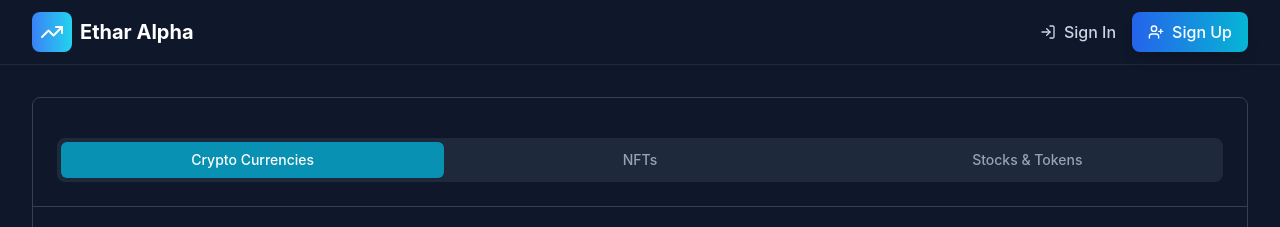
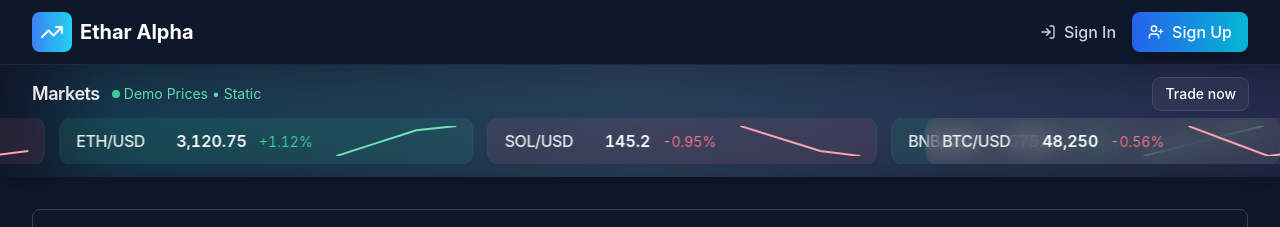
Before and after one commit to dvlprAlamin/ethar-alpha, a React (Vite) app in the folder frontend/: page / in a window 1280 px wide. Shown: the top 227 px of the page. Built offline with nearby package versions, Linux system fonts and the light colour scheme; no server answers.

Commit message:
feat: add animated crypto banner component to dashboard and landing pages
- Add new CryptoBanner component with animated ticker display
- Include framer-motion dependency for animations
- Update Dashboard and Landing pages to include the banner
- Adjust layout styling for better header display

```diff
--- a/frontend/package.json
+++ b/frontend/package.json
@@ -12,6 +12,7 @@
   "dependencies": {
     "axios": "^1.7.9",
     "clsx": "^2.1.1",
+    "framer-motion": "^12.23.12",
     "lucide-react": "^0.468.0",
     "react": "^19.1.1",
     "react-dom": "^19.1.1",
--- /dev/null
+++ b/frontend/src/components/CryptoBanner.tsx
@@ -0,0 +1,192 @@
+import React from 'react';
+import { motion } from 'framer-motion';
+import { Link } from 'react-router-dom';
+
+export type Ticker = {
+  symbol: string;
+  price: number;
+  change24h: number;
+  prices24h?: number[];
+  icon?: React.ReactNode;
+};
+
+export type CryptoBannerProps = {
+  tickers?: Ticker[];
+  className?: string;
+  heightPx?: number;
+  onClickTicker?: (symbol: string) => void;
+};
+
+function clsx(...xs: Array<string | false | undefined>) {
+  return xs.filter(Boolean).join(' ');
+}
+
+function toSparkPath(values: number[], width = 120, height = 30) {
+  if (!values || values.length < 2) return '';
+  const min = Math.min(...values);
+  const max = Math.max(...values);
+  const span = max - min || 1;
+  const stepX = width / (values.length - 1);
+  const points = values.map((v, i) => {
+    const x = i * stepX;
+    const y = height - ((v - min) / span) * height;
+    return `${x.toFixed(2)},${y.toFixed(2)}`;
+  });
+  return `M ${points[0]} L ${points.slice(1).join(' ')}`;
+}
+
+function TickerPill({
+  t,
+  onClick,
+}: {
+  t: Ticker;
+  onClick?: (s: string) => void;
+}) {
+  const positive = t.change24h >= 0;
+  const color = positive ? 'text-emerald-400' : 'text-rose-400';
+  const bg = positive ? 'bg-emerald-400/10' : 'bg-rose-400/10';
+  return (
+    <button
+      onClick={() => onClick?.(t.symbol)}
+      className={clsx(
+        'group flex items-center gap-3 rounded-xl px-4 py-2 backdrop-blur-md',
+        'ring-1 ring-white/10 hover:ring-white/20 transition-colors',
+        bg
+      )}
+      aria-label={`Open ${t.symbol} trading`}
+    >
+      <div className="flex items-center gap-2 min-w-[88px]">
+        {t.icon && <span className="shrink-0">{t.icon}</span>}
+        <span className="font-medium tracking-tight text-white/90">
+          {t.symbol}
+        </span>
+      </div>
+      <div className="flex items-baseline gap-3">
+        <span className="tabular-nums font-semibold text-white">
+          {t.price.toLocaleString()}
+        </span>
+        <span className={clsx('tabular-nums text-sm', color)}>
+          {positive ? '+' : ''}
+          {t.change24h.toFixed(2)}%
+        </span>
+      </div>
+      <svg width={120} height={30} className="ml-3 hidden sm:block">
+        <path
+          d={toSparkPath(t.prices24h ?? [], 120, 30)}
+          fill="none"
+          stroke="currentColor"
+          strokeWidth={2}
+          className={clsx(positive ? 'text-emerald-300' : 'text-rose-300')}
+        />
+      </svg>
+    </button>
+  );
+}
+
+// Static demo tickers
+const defaultTickers: Ticker[] = [
+  {
+    symbol: 'BTC/USD',
+    price: 48250,
+    change24h: -0.56,
+    prices24h: [48500, 48350, 48200, 48250],
+  },
+  {
+    symbol: 'ETH/USD',
+    price: 3120.75,
+    change24h: 1.12,
+    prices24h: [3050, 3080, 3110, 3120],
+  },
+  {
+    symbol: 'SOL/USD',
+    price: 145.2,
+    change24h: -0.95,
+    prices24h: [150, 148, 146, 145.2],
+  },
+  {
+    symbol: 'BNB/USD',
+    price: 575.9,
+    change24h: 0.48,
+    prices24h: [570, 572, 574, 575.9],
+  },
+];
+
+export default function CryptoBanner({
+  tickers = defaultTickers,
+  className,
+  heightPx,
+  onClickTicker,
+}: CryptoBannerProps) {
+  const row = (
+    <div className="flex items-center gap-4 pr-4">
+      {tickers.map((t, i) => (
+        <TickerPill key={`${t.symbol}-${i}`} t={t} onClick={onClickTicker} />
+      ))}
+    </div>
+  );
+
+  return (
+    <section
+      className={clsx(
+        'relative w-full overflow-hidden shadow-xl',
+        'bg-gradient-to-r from-slate-900 via-slate-800 to-slate-900',
+        'text-white',
+        heightPx ? '' : 'h-24 md:h-28 2xl:h-32',
+        className
+      )}
+      style={heightPx ? { height: heightPx } : undefined}
+    >
+      <motion.div
+        aria-hidden
+        className="absolute -inset-x-1/3 top-0 bottom-0 opacity-20 blur-2xl bg-gradient-to-r from-cyan-400 to-fuchsia-500"
+        initial={{ x: '-30%' }}
+        animate={{ x: '30%' }}
+        transition={{
+          duration: 8,
+          repeat: Infinity,
+          repeatType: 'reverse',
+          ease: 'easeInOut',
+        }}
+      />
+
+      <div className="relative z-10 h-full  flex flex-col justify-center">
+        {/* Header: label + demo badge + CTA */}
+        <div className="flex items-center justify-between gap-4 w-full max-w-7xl mx-auto px-4 sm:px-6 lg:px-8">
+          <div className="flex items-center gap-3">
+            <h2 className="text-base md:text-lg font-semibold tracking-tight text-white/90">
+              Markets
+            </h2>
+            <span className="inline-flex items-center gap-1 text-xs md:text-sm text-emerald-300/90">
+              <span className="inline-block h-2 w-2 rounded-full bg-emerald-400 animate-pulse" />
+              Demo Prices • Static
+            </span>
+          </div>
+          <Link
+            to="/trade"
+            className="inline-flex items-center rounded-lg px-3 py-1.5 text-sm font-medium ring-1 ring-white/15 hover:ring-white/25 backdrop-blur-md bg-white/5"
+          >
+            Trade now
+          </Link>
+        </div>
+        <div className="relative mt-2 overflow-hidden">
+          <motion.div
+            className="flex"
+            initial={{ x: 0 }}
+            animate={{ x: '-50%' }}
+            transition={{ duration: 22, ease: 'linear', repeat: Infinity }}
+            style={{ width: '200%' }}
+          >
+            <div className="w-1/2 flex items-center gap-4">
+              {row}
+              {row}
+            </div>
+            <div className="w-1/2 flex items-center gap-4">
+              {row}
+              {row}
+            </div>
+          </motion.div>
+        </div>
+      </div>
+    </section>
+  );
+}
--- a/frontend/src/components/Layout.tsx
+++ b/frontend/src/components/Layout.tsx
@@ -44,7 +44,7 @@
       <header className="sticky top-0 z-50 bg-slate-800 shadow-sm border-b border-slate-700">
         <div className="flex items-center justify-between h-16 px-4 sm:px-6">
           {/* Logo with navigation popup */}
-          <div className="relative">
+          <div className="relative max-w-7xl">
             <div
               className="flex items-center space-x-3 cursor-pointer group"
               onMouseEnter={() => setNavigationOpen(true)}
--- a/frontend/src/pages/Dashboard.tsx
+++ b/frontend/src/pages/Dashboard.tsx
@@ -4,11 +4,13 @@
 import NewsSection from './../components/NewsSection';
 import WhyChooseUs from './../components/WhyChooseUs';
 import Footer from './../components/Footer';
+import CryptoBanner from './../components/CryptoBanner';
 
 const Dashboard: React.FC = () => {
   return (
     <div className="bg-slate-950">
       <div>
+        <CryptoBanner />
         <MarketPriceSection isDashboard />
         {/* News Section */}
         <NewsSection />
--- a/frontend/src/pages/Landing.tsx
+++ b/frontend/src/pages/Landing.tsx
@@ -4,15 +4,14 @@
 import NewsSection from '../components/NewsSection';
 import WhyChooseUs from '../components/WhyChooseUs';
 import Footer from '../components/Footer';
+import CryptoBanner from '../components/CryptoBanner';
 
 const Landing: React.FC = () => {
   return (
     <div className="min-h-screen bg-slate-950">
       {/* Header */}
       <Header />
-
-      {/* Hero Section */}
-      {/* <HeroSection /> */}
+      <CryptoBanner />
 
       {/* Market Prices Section */}
       <MarketPriceSection />
```
